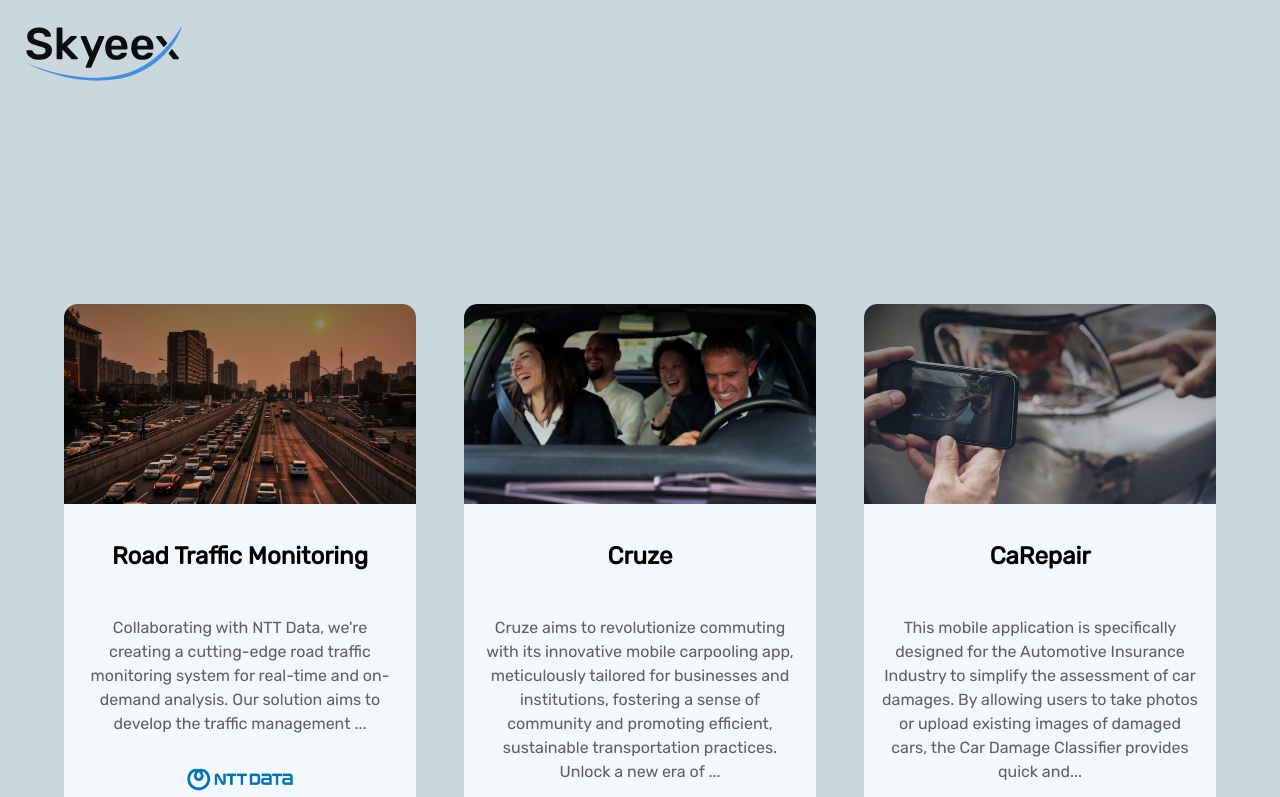
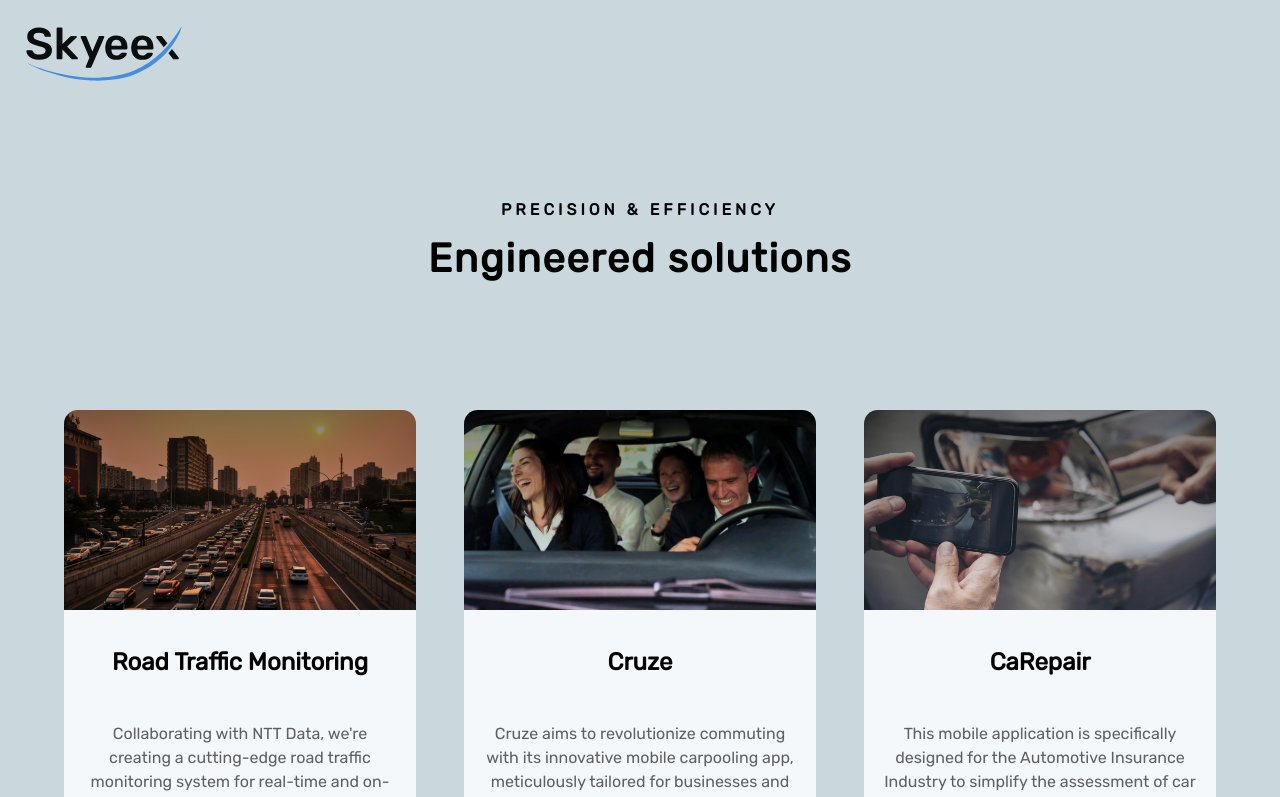
Before and after one commit to Skyeex-org/Skyeex-org.github.io, a Next.js app: page /projects in a window 1280 px wide. Shown: the top 797 px of the page. Built offline with nearby package versions, Linux system fonts and the light colour scheme.

Commit message:
Fix projects page

```diff
--- a/src/pages/projects.tsx
+++ b/src/pages/projects.tsx
@@ -28,7 +28,7 @@ const ProjectsPage: FC = () => {
                 <LogoWrapper isDarkLogo={true} />
                 <ProjectsContainer>
                     <SeparatorSpace paddingValue={3} />
-                    <HeadlineMetadataContainer />
+                    <HeadlineMetadataContainer topHeadliner={'PRECISION & EFFICIENCY'} headlineTitle={'Engineered solutions'} />
                     <FlexContainer positionType={"space-around"}>
                         {ProjectsConfig.map((project: ProjectsConfigType) => {
                             return (
```
